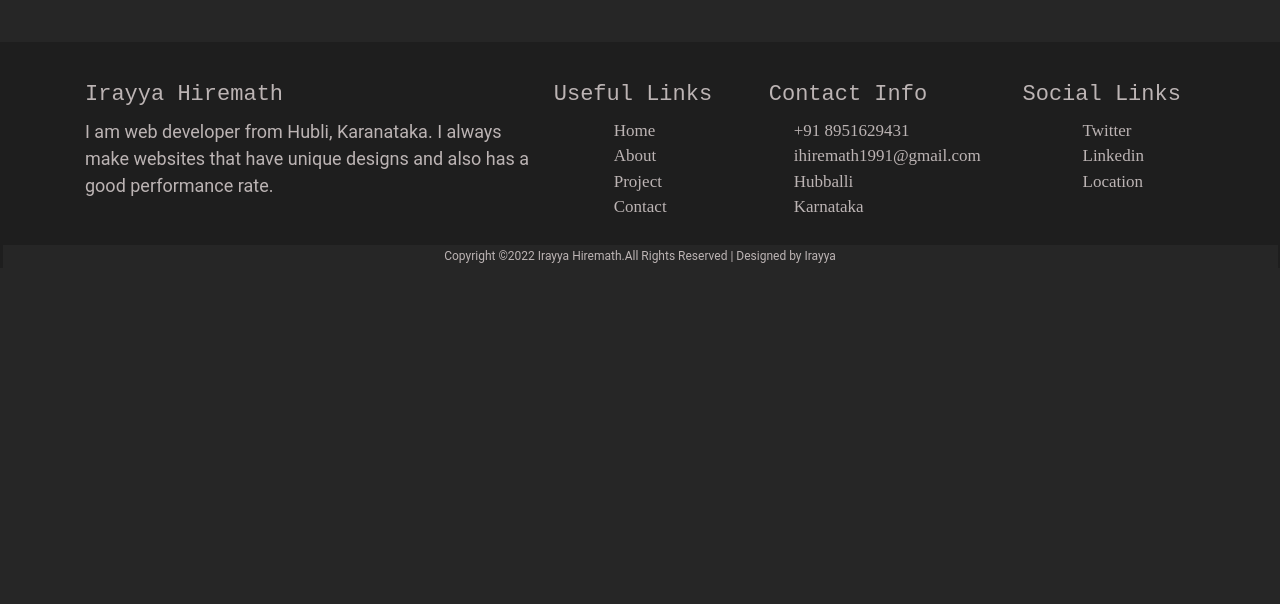
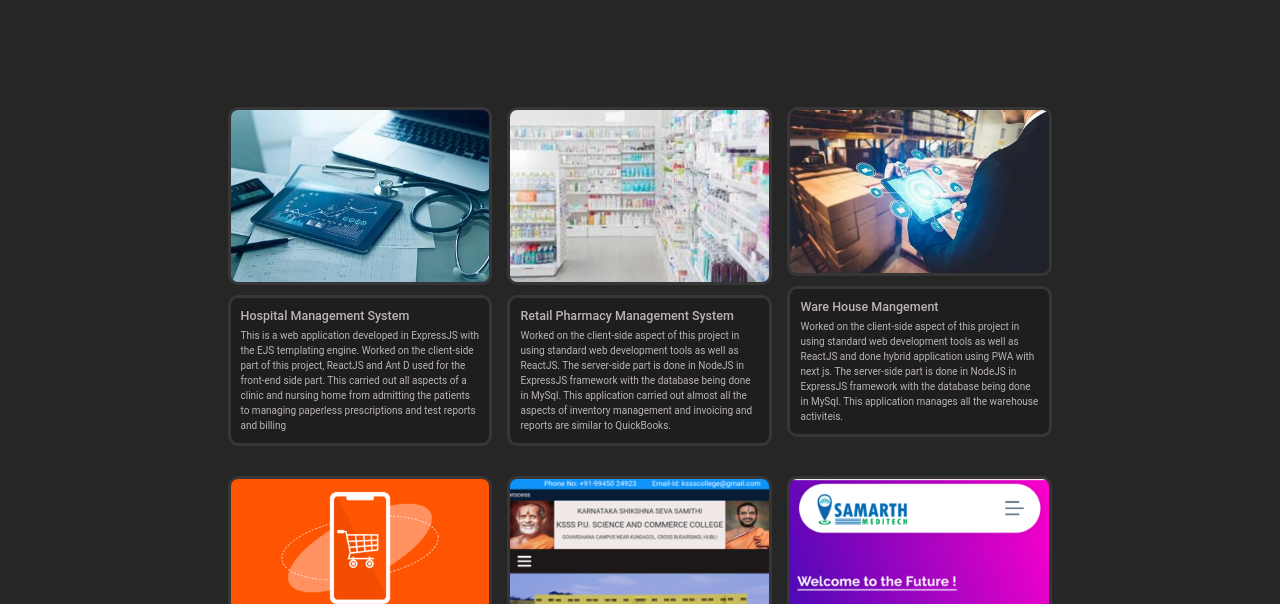
Before and after one commit to Irayya-Hiremath/gatsby-portfolio, a Gatsby site: page /project in a window 1280 px wide. Shown: the part 196-800 px from the top of the page. Built offline with nearby package versions, Linux system fonts and the light colour scheme; Gatsby itself is replaced by a stand-in of ours.

Commit message:
project page first commit

```diff
--- a/package.json
+++ b/package.json
@@ -16,6 +16,7 @@
   },
   "dependencies": {
     "@react-icons/all-files": "^4.1.0",
+    "aos": "^3.0.0-beta.6",
     "bootstrap": "^5.1.3",
     "gatsby": "^4.9.2",
     "react": "^17.0.1",
--- /dev/null
+++ b/src/components/Data.js
@@ -0,0 +1,26 @@
+// const ProjectData=[
+//     {
+//     //   image:"../images/veeru.jpeg",
+//       description:'The Smart way to boost productivity, improve efficiency and retain customers with host of new features to simplify the business operations and tracking',
+//       title:'Retail Pharmacy Management System'
+//     },
+//     {
+//     //   image:"../images/veeru.jpeg",
+//       description:'The Smart way to boost productivity, improve efficiency and retain customers with host of new features to simplify the business operations and tracking',
+//       title:'Retail Pharmacy Management System'
+//     },{
+//     //   image:"../images/veeru.jpeg",
+//       description:'The Smart way to boost productivity, improve efficiency and retain customers with host of new features to simplify the business operations and tracking',
+//       title:'Retail Pharmacy Management System'
+//     },{
+//     //   image:"../images/veeru.jpeg",
+//       description:'The Smart way to boost productivity, improve efficiency and retain customers with host of new features to simplify the business operations and tracking',
+//       title:'Retail Pharmacy Management System'
+//     },{
+//     //   image:"../images/veeru.jpeg",
+//       description:'The Smart way to boost productivity, improve efficiency and retain customers with host of new features to simplify the business operations and tracking',
+//       title:'Retail Pharmacy Management System'
+//     }
+//   ]
+
+//   export default ProjectData
--- a/src/pages/about.js
+++ b/src/pages/about.js
@@ -102,7 +102,7 @@ function about() {
           <div className="educatioinSection mt-5 ">
             <h1>EXPERIENCES</h1>
             <div className="education mt-5 row">
-              <div className="col-lg-3 col-12 mb-3">
+              <div className="col-lg-3 col-6 mb-3">
               <h2>2020-</h2>
 
               </div>
--- a/src/pages/project.js
+++ b/src/pages/project.js
@@ -1,15 +1,91 @@
 import React from 'react'
 import Layout from '../components/Layout'
 import Footer from '../components/Footer'
+import { Card} from 'react-bootstrap'
+import ecom from '../images/ecoomer.png'
+import hospital from '../images/hospita.jpg'
+import pharma from '../images/phar.jpeg'
+import ware from '../images/ware.jpg'
+import clg from '../images/sc1.png'
+import comp from '../images/sc2.png'
+// import ProjectData from '../components/Data'
 
 
-export default function project() {
+ function Project() {
+
+  const ProjectData=[
+    {
+      ima:  `${ hospital }`,
+      description:`This is a web application developed in ExpressJS with the EJS templating
+      engine. Worked on the client-side part of this project, ReactJS and Ant D
+      used for the front-end side part. This carried out all aspects of a clinic and
+      nursing home from admitting the patients to managing paperless
+      prescriptions and test reports and billing`,
+      title:'Hospital Management System'
+    },
+    {
+      ima:  `${ pharma}`,
+      description:`Worked on the client-side aspect of this project in using standard web
+      development tools as well as ReactJS. The server-side part is done in
+      NodeJS in ExpressJS framework with the database being done in MySql.
+      This application carried out almost all the aspects of inventory management
+      and invoicing and reports are similar to QuickBooks.`,
+      title:'Retail Pharmacy Management System'
+    },{
+    ima:  `${ ware }`,
+      description:`Worked on the client-side aspect of this project in using standard web
+      development tools as well as ReactJS and done hybrid application using PWA with next js. The server-side part is done in
+      NodeJS in ExpressJS framework with the database being done in MySql.
+      This application manages all the warehouse activiteis.`,
+      title:'Ware House Mangement'
+    },{
+      ima:  `${ ecom }`,
+        description:`This is an online organic products e-commerce platform that delivers
+        products to the doorsteps Worked on the admin side user interface layout
+        modifications`,
+        title:'Grocery e-commerce application'
+      },{
+        ima:  `${ clg }`,
+          description:`Developed Pre-University College website by using Gatsby static website
+          generator and React-bootstrap with Styled component. The website
+          shows detailed information about college.`,
+          title:'College Website'
+        },{
+    ima:  `${ comp}`,
+      description:`
+      This is a static website that includes a company overview and all information
+      about products, services. Used HTML,CSS,Javascript technology to build.`,
+      title:'Samarth Meditech company Website'
+    }
+  ]
+
+
   return (
     <Layout>
-      <div className=" container project_page my-5 p-3  ">
+      <div className="container project_page my-5 p-3 ">
         <p className='text-center' style={{fontSize:'1.5rem'  }}>some of my recent works</p>
         <h1 className='text-center p_heading'>PROJECTS</h1>
+        <div className="search_bar"></div>
+        <div className="row project_box">
 
+              {ProjectData.map((data,i)=>{
+                return(
+
+
+                          <Card className='col-lg-4 col-6 my-3'>
+                          <Card.Img className='card_img'  variant="top" src={data.ima}/>
+                          <Card.Body className='my-3 w-100'>
+                            <Card.Title className='text-bold'>{data.title}</Card.Title>
+                            <Card.Text>
+                            {data.description}
+                            </Card.Text>
+                          </Card.Body>
+                          </Card>
+
+                )
+              })}
+
+           </div>
 
         </div>
       <Footer/>
@@ -18,3 +94,4 @@ export default function project() {
     </Layout>
   )
 }
+export default Project
--- a/src/style/global.css
+++ b/src/style/global.css
@@ -131,3 +131,7 @@ html{
 }
 
 /********************************** footer component ends *************************************/
+
+body::-webkit-scrollbar {
+    display:none;
+  }
--- a/src/style/project.css
+++ b/src/style/project.css
@@ -7,3 +7,52 @@
     color: var(--gray-1);
 
 }
+/* *********************card**************** */
+.project_box{
+    display: flex !important;
+    justify-content: space-evenly !important;
+    align-items: flex-start !important;
+    width: 75% !important;
+    margin-top: 10rem !important;
+    margin-left: 12.5% !important;
+}
+.card {
+    position: relative;
+    display: flex;
+    flex-direction: column;
+    min-width: 0;
+    word-wrap: break-word;
+    /* margin: 2rem !important; */
+    background-color: var(--dark) !important;
+    background-clip: border-box;
+    border: none !important;
+    color: var(--gray-1) !important;
+
+
+}
+.card-body{
+    border-radius: 1rem !important;
+    border: 3px solid var(--gray-2) !important;
+    background-color: var(--deep-dark) !important;
+
+}
+.card_img{
+    border-radius: 1rem !important;
+    border: 3px solid var(--gray-2) !important;
+    object-fit: contain !important;
+
+
+}
+@media (max-width: 900px) {
+    html{
+        font-size: 40%;
+    }
+
+    .project_box{
+        display: flex !important;
+        justify-content: space-evenly !important;
+        align-items: flex-start !important;
+        width: 100% !important;
+        margin:auto !important;
+    }
+}
```
Also changed, not shown: src/pages/index.js (+12 -2 lines), src/images/ecoomer.png (added), src/images/hospita.jpg (added), src/images/phar.jpeg (added), src/images/sc1.png (added), src/images/sc2.png (added), src/images/ware.jpg (added), 1 other file.
